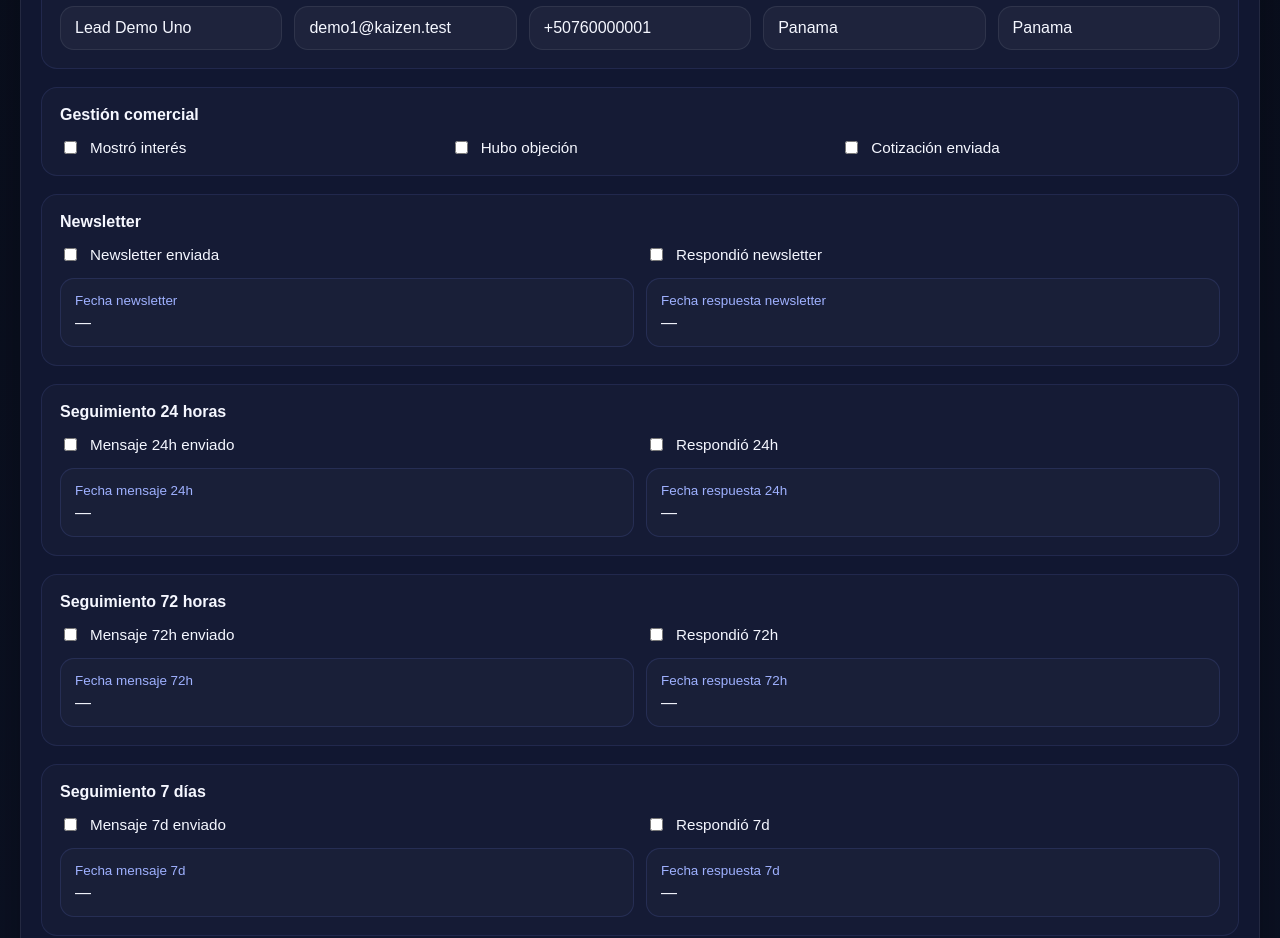
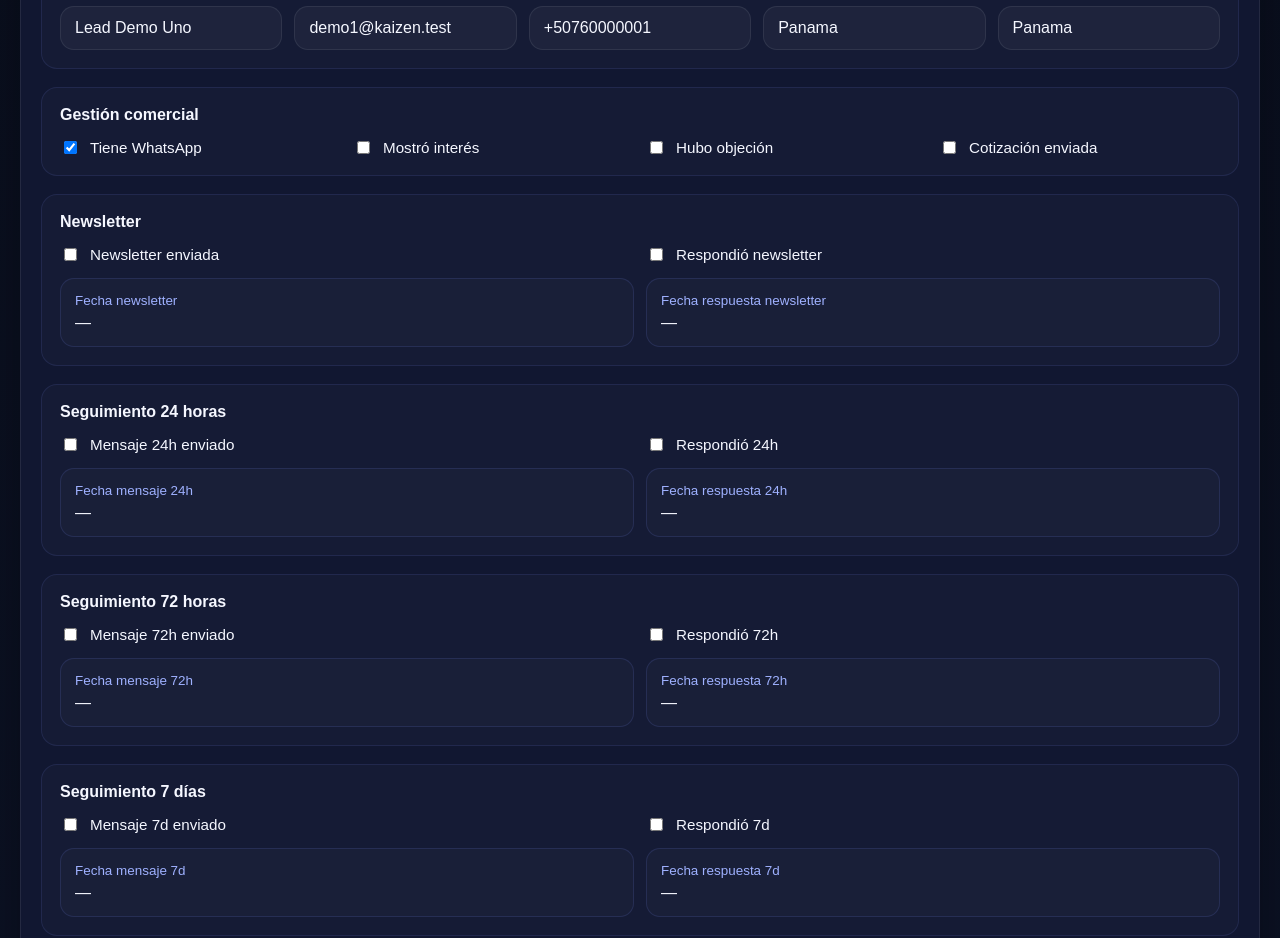
Before and after one commit to engineeringven1/kaizen-app, a Next.js app: page /leads/101 in a window 1280 px wide. Shown: the part 1320-2258 px from the top of the page. Built offline with nearby package versions, Linux system fonts and the light colour scheme; no server answers.

Commit message:
Agregar campo WhatsApp y filtro en dashboard

```diff
--- a/app/api/leads/[id]/route.js
+++ b/app/api/leads/[id]/route.js
@@ -9,6 +9,7 @@ const EDITABLE_FIELDS = [
   'telefono',
   'pais',
   'ciudad',
+  'whatsapp',
   'mostro_interes',
   'hubo_objecion',
   'cotizacion_enviada',
--- a/components/LeadOperationalForm.jsx
+++ b/components/LeadOperationalForm.jsx
@@ -10,6 +10,7 @@ function initialStateFromLead(lead) {
     telefono: lead.telefono || '',
     pais: lead.pais || '',
     ciudad: lead.ciudad || '',
+    whatsapp: lead.whatsapp !== false,
     mostro_interes: !!lead.mostro_interes,
     hubo_objecion: !!lead.hubo_objecion,
     cotizacion_enviada: !!lead.cotizacion_enviada,
@@ -169,6 +170,15 @@ export default function LeadOperationalForm({ lead }) {
         <div className="ops-section">
           <h4>Gestión comercial</h4>
           <div className="checkbox-grid">
+            <label className="inline-check">
+              <input
+                type="checkbox"
+                checked={form.whatsapp}
+                onChange={updateCheckbox('whatsapp')}
+              />
+              Tiene WhatsApp
+            </label>
+
             <label className="inline-check">
               <input
                 type="checkbox"
--- a/jsconfig.json
+++ b/jsconfig.json
@@ -1,6 +1,7 @@
 {
   "compilerOptions": {
     "baseUrl": ".",
+    "ignoreDeprecations": "6.0",
     "paths": {
       "@/*": ["./*"]
     }
--- a/lib/constants.js
+++ b/lib/constants.js
@@ -35,6 +35,7 @@ export const READONLY_FIELDS = [
 ];
 
 export const EDITABLE_BOOLEAN_FIELDS = [
+  'whatsapp',
   'mostro_interes',
   'hubo_objecion',
   'cotizacion_enviada',
```
Also changed, not shown: lib/leads.js.
